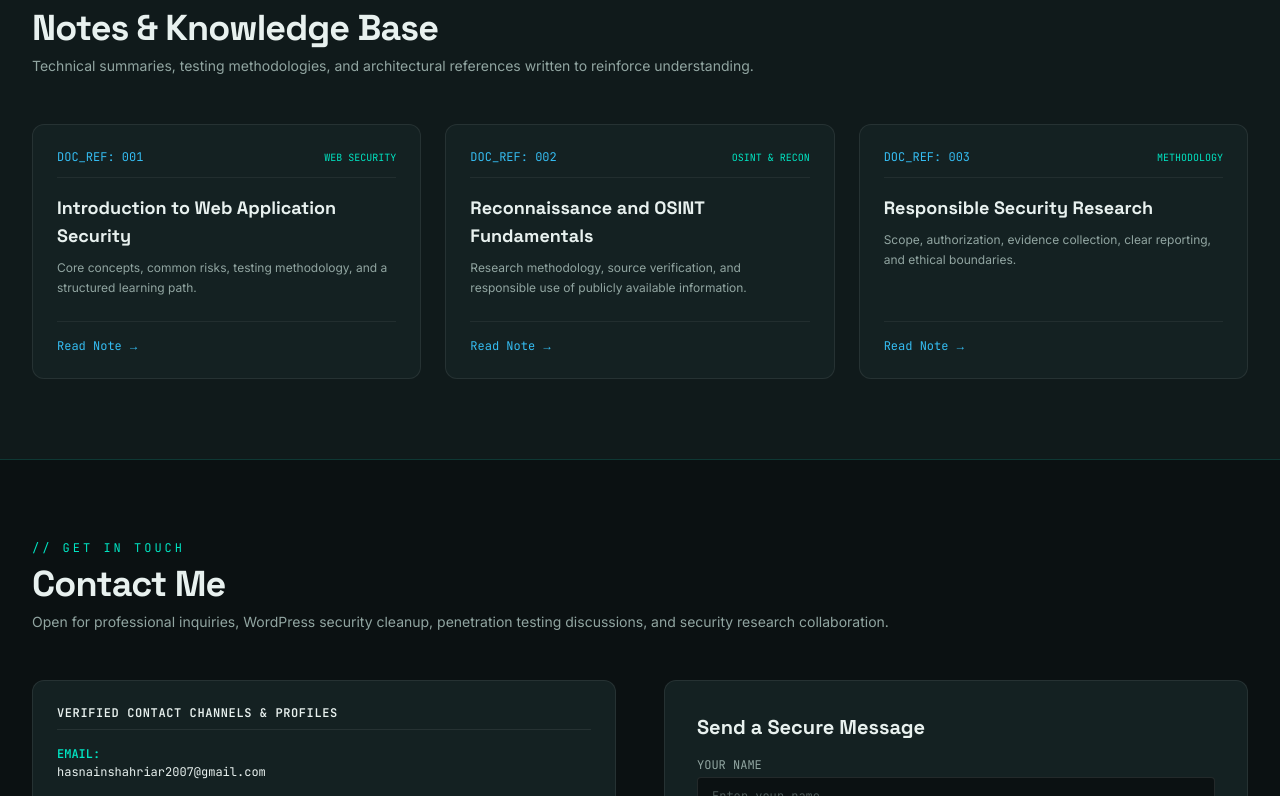
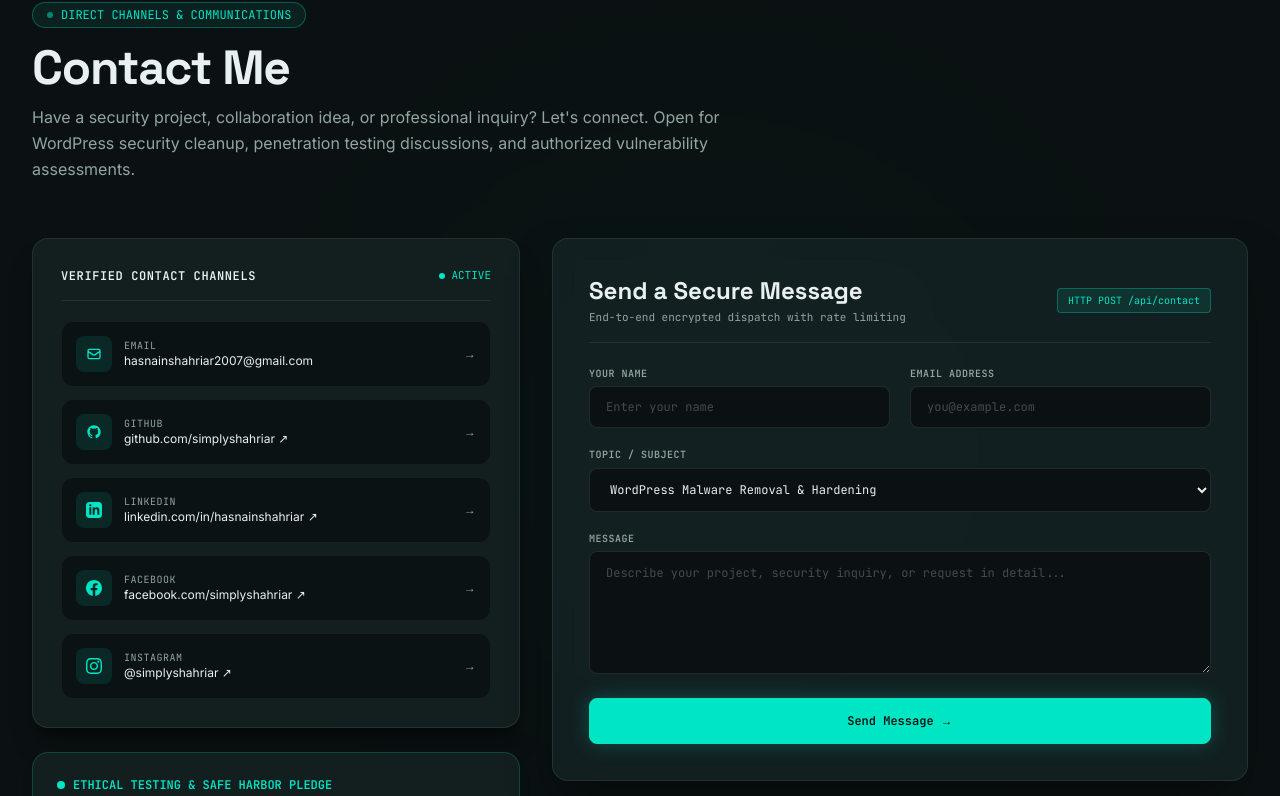
Before and after one commit to simplyshahriar/the-red-devil-portfolio, a Next.js app: page / in a window 1280 px wide. Shown: the part 6624-7420 px from the top of the page. Built offline with nearby package versions, Linux system fonts and the light colour scheme; no server answers.

Commit message:
feat: update penetration testing card, remove notes section and redesign contact

```diff
--- a/src/app/page.tsx
+++ b/src/app/page.tsx
@@ -2,7 +2,7 @@
 
 import { useState, type FormEvent } from "react";
 import Link from "next/link";
-import { projects, researchNotes } from "./lib/data";
+import { projects } from "./lib/data";
 import CertificationsGallery from "./components/CertificationsGallery";
 
 export default function Home() {
@@ -747,10 +747,10 @@ export default function Home() {
                 desc: "Analyzing obfuscated PHP web shells, infected core files, malicious cron jobs, and establishing hardened security configurations for WordPress deployments.",
               },
               {
-                title: "PortSwigger Web Security Academy Labs",
-                category: "PENTESTING LABS",
+                title: "Penetration Testing",
+                category: "PENETRATION TESTING",
                 status: "ACTIVE PRACTICE",
-                desc: "Systematically solving hands-on laboratories covering OWASP Top 10: SQL Injection, Broken Access Control, Authentication vulnerabilities, and SSRF.",
+                desc: "Practicing web application penetration testing through structured security labs, vulnerability assessment, and hands-on learning across OWASP Top 10 security concepts.",
               },
               {
                 title: "System Hacking & Infrastructure Labs",
@@ -798,160 +798,180 @@ export default function Home() {
         </div>
       </section>
 
-      {/* ================= 8. NOTES & KNOWLEDGE BASE ================= */}
-      <section id="notes" className="py-20 border-b border-[#00E5C3]/15 bg-[#101A1B]">
-        <div className="mx-auto max-w-7xl px-4 sm:px-6 lg:px-8">
 
-          <div className="mb-12">
-            <p className="font-mono text-xs uppercase tracking-[0.25em] text-[#00E5C3]">
-              {"// Technical Write-ups & Docs"}
-            </p>
-            <h2 className="mt-2 font-display text-3xl sm:text-4xl font-bold tracking-tight text-[#E8F1EF]">
-              Notes &amp; Knowledge Base
+      {/* ================= 8. CONTACT ================= */}
+      <section id="contact" className="py-24 bg-[#0B1112] relative overflow-hidden">
+        {/* Subtle background glow */}
+        <div
+          aria-hidden="true"
+          className="pointer-events-none absolute right-1/4 top-1/2 -translate-y-1/2 h-[450px] w-[500px] rounded-full bg-[#00E5C3]/[0.03] blur-[140px]"
+        />
+
+        <div className="relative mx-auto max-w-7xl px-4 sm:px-6 lg:px-8">
+
+          <div className="mb-14 max-w-3xl">
+            <div className="inline-flex items-center gap-2 rounded-full border border-[#00E5C3]/30 bg-[#00E5C3]/[0.08] px-3.5 py-1 font-mono text-xs text-[#00E5C3]">
+              <span className="h-1.5 w-1.5 rounded-full bg-[#00E5C3] animate-pulse" />
+              <span>DIRECT CHANNELS &amp; COMMUNICATIONS</span>
+            </div>
+            <h2 className="mt-4 font-display text-3xl sm:text-5xl font-bold tracking-tight text-[#E8F1EF]">
+              Contact Me
             </h2>
-            <p className="mt-2 text-sm text-[#91A5A1]">
-              Technical summaries, testing methodologies, and architectural references written to reinforce understanding.
+            <p className="mt-3 text-base text-[#91A5A1] leading-relaxed">
+              Have a security project, collaboration idea, or professional inquiry? Let&apos;s connect. Open for WordPress security cleanup, penetration testing discussions, and authorized vulnerability assessments.
             </p>
           </div>
 
-          <div className="grid gap-6 md:grid-cols-3">
-            {researchNotes.map((n) => (
-              <div
-                key={n.number}
-                className="flex flex-col justify-between rounded-xl border border-white/[0.08] bg-[#142122] p-6 transition-all hover:border-[#35BDF2]/40 hover:bg-[#1B2B2D]"
-              >
-                <div>
-                  <div className="flex items-center justify-between font-mono text-xs text-[#91A5A1] border-b border-white/[0.06] pb-3">
-                    <span className="text-[#35BDF2]">DOC_REF: {n.number}</span>
-                    <span className="text-[10px] uppercase text-[#00E5C3]">{n.category}</span>
+          <div className="grid gap-8 lg:grid-cols-12 items-start">
+
+            {/* Direct Connect & Info Cards (5 Cols) */}
+            <div className="lg:col-span-5 space-y-6">
+              <div className="rounded-2xl border border-white/[0.08] bg-[#142122]/90 backdrop-blur-md p-6 sm:p-7 shadow-xl shadow-black/40">
+                <div className="flex items-center justify-between border-b border-white/[0.08] pb-4">
+                  <span className="font-mono text-xs font-bold text-[#E8F1EF] uppercase tracking-wider">
+                    Verified Contact Channels
+                  </span>
+                  <span className="font-mono text-[11px] text-[#00E5C3] flex items-center gap-1.5">
+                    <span className="h-1.5 w-1.5 rounded-full bg-[#00E5C3]" />
+                    ACTIVE
+                  </span>
                 </div>
 
-                  <h3 className="mt-4 font-display text-lg font-bold text-[#E8F1EF]">
-                    {n.title}
-                  </h3>
-
-                  <p className="mt-2 text-xs leading-relaxed text-[#91A5A1]">
-                    {n.description}
-                  </p>
+                <div className="mt-5 space-y-3 font-mono text-xs">
+                  {/* Email */}
+                  <a
+                    href="mailto:hasnainshahriar2007@gmail.com"
+                    className="group flex items-center justify-between rounded-xl border border-white/[0.05] bg-[#0B1112]/80 p-3.5 transition-all hover:border-[#00E5C3]/50 hover:bg-[#101A1B]"
+                  >
+                    <div className="flex items-center gap-3">
+                      <div className="flex h-9 w-9 items-center justify-center rounded-lg bg-[#00E5C3]/10 text-[#00E5C3] group-hover:bg-[#00E5C3] group-hover:text-[#0B1112] transition-colors">
+                        <svg className="h-4 w-4" fill="none" viewBox="0 0 24 24" stroke="currentColor">
+                          <path strokeLinecap="round" strokeLinejoin="round" strokeWidth={2} d="M3 8l7.89 5.26a2 2 0 002.22 0L21 8M5 19h14a2 2 0 002-2V7a2 2 0 00-2-2H5a2 2 0 00-2 2v10a2 2 0 002 2z" />
+                        </svg>
                       </div>
-
-                <div className="mt-6 border-t border-white/[0.06] pt-4 font-mono text-xs">
-                  <Link
-                    href={`/research/${n.slug}`}
-                    className="inline-flex items-center gap-1.5 text-[#35BDF2] hover:underline"
-                  >
-                    <span>Read Note</span>
-                    <span>→</span>
-                  </Link>
+                      <div>
+                        <span className="text-[10px] text-[#91A5A1] uppercase tracking-wider block">Email</span>
+                        <span className="text-[#E8F1EF] group-hover:text-[#00E5C3] transition-colors font-sans text-xs">hasnainshahriar2007@gmail.com</span>
                       </div>
                     </div>
-            ))}
-          </div>
+                    <span className="text-[#91A5A1] group-hover:text-[#00E5C3] transition-transform group-hover:translate-x-0.5">→</span>
+                  </a>
 
-        </div>
-      </section>
-
-      {/* ================= 9. CONTACT ================= */}
-      <section id="contact" className="py-20 bg-[#0B1112]">
-        <div className="mx-auto max-w-7xl px-4 sm:px-6 lg:px-8">
-
-          <div className="mb-12">
-            <p className="font-mono text-xs uppercase tracking-[0.25em] text-[#00E5C3]">
-              {"// Get In Touch"}
-            </p>
-            <h2 className="mt-2 font-display text-3xl sm:text-4xl font-bold tracking-tight text-[#E8F1EF]">
-              Contact Me
-            </h2>
-            <p className="mt-2 text-sm text-[#91A5A1]">
-              Open for professional inquiries, WordPress security cleanup, penetration testing discussions, and security research collaboration.
-            </p>
-          </div>
-
-          <div className="grid gap-12 lg:grid-cols-2">
-
-            {/* Direct Connect Info */}
-            <div className="space-y-6">
-              <div className="rounded-xl border border-white/[0.08] bg-[#142122] p-6 space-y-4 font-mono text-xs">
-                <p className="font-bold text-[#E8F1EF] uppercase tracking-wider border-b border-white/[0.08] pb-2">
-                  Verified Contact Channels &amp; Profiles
-                </p>
-
-                <div className="space-y-3.5 text-[#91A5A1]">
-                  <div>
-                    <span className="text-[#00E5C3] block font-semibold mb-0.5">EMAIL:</span>
-                    <a
-                      href="mailto:hasnainshahriar2007@gmail.com"
-                      className="text-[#E8F1EF] hover:underline"
-                    >
-                      hasnainshahriar2007@gmail.com
-                    </a>
-                  </div>
-
-                  <div>
-                    <span className="text-[#00E5C3] block font-semibold mb-0.5">GITHUB:</span>
+                  {/* GitHub */}
                   <a
                     href="https://github.com/simplyshahriar"
                     target="_blank"
                     rel="noopener noreferrer"
-                      className="text-[#E8F1EF] hover:underline"
+                    className="group flex items-center justify-between rounded-xl border border-white/[0.05] bg-[#0B1112]/80 p-3.5 transition-all hover:border-[#00E5C3]/50 hover:bg-[#101A1B]"
                   >
-                      github.com/simplyshahriar ↗
+                    <div className="flex items-center gap-3">
+                      <div className="flex h-9 w-9 items-center justify-center rounded-lg bg-[#00E5C3]/10 text-[#00E5C3] group-hover:bg-[#00E5C3] group-hover:text-[#0B1112] transition-colors">
+                        <svg className="h-4 w-4" fill="currentColor" viewBox="0 0 24 24">
+                          <path fillRule="evenodd" clipRule="evenodd" d="M12 2C6.477 2 2 6.484 2 12.017c0 4.425 2.865 8.18 6.839 9.504.5.092.682-.217.682-.483 0-.237-.008-.868-.013-1.703-2.782.605-3.369-1.343-3.369-1.343-.454-1.158-1.11-1.466-1.11-1.466-.908-.62.069-.608.069-.608 1.003.07 1.53 1.032 1.53 1.032.892 1.53 2.341 1.088 2.91.832.092-.647.35-1.088.636-1.338-2.22-.253-4.555-1.113-4.555-4.951 0-1.093.39-1.988 1.029-2.688-.103-.253-.446-1.272.098-2.65 0 0 .84-.27 2.75 1.026A9.564 9.564 0 0112 6.844c.85.004 1.705.115 2.504.337 1.909-1.296 2.747-1.027 2.747-1.027.546 1.379.202 2.398.1 2.651.64.7 1.028 1.595 1.028 2.688 0 3.848-2.339 4.695-4.566 4.943.359.309.678.92.678 1.855 0 1.338-.012 2.419-.012 2.747 0 .268.18.58.688.482A10.019 10.019 0 0022 12.017C22 6.484 17.522 2 12 2z" />
+                        </svg>
+                      </div>
+                      <div>
+                        <span className="text-[10px] text-[#91A5A1] uppercase tracking-wider block">GitHub</span>
+                        <span className="text-[#E8F1EF] group-hover:text-[#00E5C3] transition-colors font-sans text-xs">github.com/simplyshahriar ↗</span>
+                      </div>
+                    </div>
+                    <span className="text-[#91A5A1] group-hover:text-[#00E5C3] transition-transform group-hover:translate-x-0.5">→</span>
                   </a>
-                  </div>
 
-                  <div>
-                    <span className="text-[#00E5C3] block font-semibold mb-0.5">LINKEDIN:</span>
+                  {/* LinkedIn */}
                   <a
                     href="https://www.linkedin.com/in/hasnainshahriar/"
                     target="_blank"
                     rel="noopener noreferrer"
-                      className="text-[#E8F1EF] hover:underline"
+                    className="group flex items-center justify-between rounded-xl border border-white/[0.05] bg-[#0B1112]/80 p-3.5 transition-all hover:border-[#00E5C3]/50 hover:bg-[#101A1B]"
                   >
-                      linkedin.com/in/hasnainshahriar ↗
+                    <div className="flex items-center gap-3">
+                      <div className="flex h-9 w-9 items-center justify-center rounded-lg bg-[#00E5C3]/10 text-[#00E5C3] group-hover:bg-[#00E5C3] group-hover:text-[#0B1112] transition-colors">
+                        <svg className="h-4 w-4" fill="currentColor" viewBox="0 0 24 24">
+                          <path d="M19 0h-14c-2.761 0-5 2.239-5 5v14c0 2.761 2.239 5 5 5h14c2.762 0 5-2.239 5-5v-14c0-2.761-2.238-5-5-5zm-11 19h-3v-11h3v11zm-1.5-12.268c-.966 0-1.75-.79-1.75-1.764s.784-1.764 1.75-1.764 1.75.79 1.75 1.764-.783 1.764-1.75 1.764zm13.5 12.268h-3v-5.604c0-3.368-4-3.113-4 0v5.604h-3v-11h3v1.765c1.396-2.586 7-2.777 7 2.476v6.759z" />
+                        </svg>
+                      </div>
+                      <div>
+                        <span className="text-[10px] text-[#91A5A1] uppercase tracking-wider block">LinkedIn</span>
+                        <span className="text-[#E8F1EF] group-hover:text-[#00E5C3] transition-colors font-sans text-xs">linkedin.com/in/hasnainshahriar ↗</span>
+                      </div>
+                    </div>
+                    <span className="text-[#91A5A1] group-hover:text-[#00E5C3] transition-transform group-hover:translate-x-0.5">→</span>
                   </a>
-                  </div>
 
-                  <div>
-                    <span className="text-[#00E5C3] block font-semibold mb-0.5">FACEBOOK:</span>
+                  {/* Facebook */}
                   <a
                     href="https://www.facebook.com/simplyshahriar"
                     target="_blank"
                     rel="noopener noreferrer"
-                      className="text-[#E8F1EF] hover:underline"
+                    className="group flex items-center justify-between rounded-xl border border-white/[0.05] bg-[#0B1112]/80 p-3.5 transition-all hover:border-[#00E5C3]/50 hover:bg-[#101A1B]"
                   >
-                      facebook.com/simplyshahriar ↗
+                    <div className="flex items-center gap-3">
+                      <div className="flex h-9 w-9 items-center justify-center rounded-lg bg-[#00E5C3]/10 text-[#00E5C3] group-hover:bg-[#00E5C3] group-hover:text-[#0B1112] transition-colors">
+                        <svg className="h-4 w-4" fill="currentColor" viewBox="0 0 24 24">
+                          <path d="M24 12.073c0-6.627-5.373-12-12-12s-12 5.373-12 12c0 5.99 4.388 10.954 10.125 11.854v-8.385H7.078v-3.47h3.047V9.43c0-3.007 1.792-4.669 4.533-4.669 1.312 0 2.686.235 2.686.235v2.953H15.83c-1.491 0-1.956.925-1.956 1.874v2.25h3.328l-.532 3.47h-2.796v8.385C19.612 23.027 24 18.062 24 12.073z" />
+                        </svg>
+                      </div>
+                      <div>
+                        <span className="text-[10px] text-[#91A5A1] uppercase tracking-wider block">Facebook</span>
+                        <span className="text-[#E8F1EF] group-hover:text-[#00E5C3] transition-colors font-sans text-xs">facebook.com/simplyshahriar ↗</span>
+                      </div>
+                    </div>
+                    <span className="text-[#91A5A1] group-hover:text-[#00E5C3] transition-transform group-hover:translate-x-0.5">→</span>
                   </a>
-                  </div>
 
-                  <div>
-                    <span className="text-[#00E5C3] block font-semibold mb-0.5">INSTAGRAM:</span>
+                  {/* Instagram */}
                   <a
                     href="https://www.instagram.com/simplyshahriar/"
                     target="_blank"
                     rel="noopener noreferrer"
-                      className="text-[#E8F1EF] hover:underline"
+                    className="group flex items-center justify-between rounded-xl border border-white/[0.05] bg-[#0B1112]/80 p-3.5 transition-all hover:border-[#00E5C3]/50 hover:bg-[#101A1B]"
                   >
-                      instagram.com/simplyshahriar ↗
+                    <div className="flex items-center gap-3">
+                      <div className="flex h-9 w-9 items-center justify-center rounded-lg bg-[#00E5C3]/10 text-[#00E5C3] group-hover:bg-[#00E5C3] group-hover:text-[#0B1112] transition-colors">
+                        <svg className="h-4 w-4" fill="currentColor" viewBox="0 0 24 24">
+                          <path d="M12 2.163c3.204 0 3.584.012 4.85.07 3.252.148 4.771 1.691 4.919 4.919.058 1.265.069 1.645.069 4.849 0 3.205-.012 3.584-.069 4.849-.149 3.225-1.664 4.771-4.919 4.919-1.266.058-1.644.07-4.85.07-3.204 0-3.584-.012-4.849-.07-3.26-.149-4.771-1.699-4.919-4.92-.058-1.265-.07-1.644-.07-4.849 0-3.204.013-3.583.07-4.849.149-3.227 1.664-4.771 4.919-4.919 1.266-.057 1.645-.069 4.849-.069zm0-2.163c-3.259 0-3.667.014-4.947.072-4.358.2-6.78 2.618-6.98 6.98-.059 1.281-.073 1.689-.073 4.948 0 3.259.014 3.668.072 4.948.2 4.358 2.618 6.78 6.98 6.98 1.281.058 1.689.072 4.948.072 3.259 0 3.668-.014 4.948-.072 4.354-.2 6.782-2.618 6.979-6.98.059-1.28.073-1.689.073-4.948 0-3.259-.014-3.667-.072-4.947-.196-4.354-2.617-6.78-6.979-6.98-1.281-.059-1.69-.073-4.949-.073zm0 5.838c-3.403 0-6.162 2.759-6.162 6.162s2.759 6.163 6.162 6.163 6.162-2.759 6.162-6.163c0-3.403-2.759-6.162-6.162-6.162zm0 10.162c-2.209 0-4-1.79-4-4 0-2.209 1.791-4 4-4s4 1.791 4 4c0 2.21-1.791 4-4 4zm6.406-11.845c-.796 0-1.441.645-1.441 1.44s.645 1.44 1.441 1.44c.795 0 1.439-.645 1.439-1.44s-.644-1.44-1.439-1.44z" />
+                        </svg>
+                      </div>
+                      <div>
+                        <span className="text-[10px] text-[#91A5A1] uppercase tracking-wider block">Instagram</span>
+                        <span className="text-[#E8F1EF] group-hover:text-[#00E5C3] transition-colors font-sans text-xs">@simplyshahriar ↗</span>
+                      </div>
+                    </div>
+                    <span className="text-[#91A5A1] group-hover:text-[#00E5C3] transition-transform group-hover:translate-x-0.5">→</span>
                   </a>
                 </div>
               </div>
+
+              {/* Ethical Testing Pledge */}
+              <div className="rounded-2xl border border-[#00E5C3]/20 bg-[#142122]/90 backdrop-blur-md p-6 font-mono text-xs text-[#91A5A1] space-y-2.5 shadow-lg">
+                <div className="flex items-center gap-2 text-[#00E5C3] font-bold">
+                  <span className="h-2 w-2 rounded-full bg-[#00E5C3]" />
+                  <span>ETHICAL TESTING &amp; SAFE HARBOR PLEDGE</span>
                 </div>
-
-              <div className="rounded-xl border border-[#00E5C3]/20 bg-[#142122] p-6 font-mono text-xs text-[#91A5A1] space-y-2">
-                <p className="text-[#00E5C3] font-bold">ETHICAL TESTING &amp; SAFE HARBOR PLEDGE</p>
                 <p className="leading-relaxed text-[11px]">
                   All testing conducted during my learning and research is strictly authorized, bounded by platform terms or isolated virtual environments. I adhere strictly to responsible disclosure principles and never perform uncoordinated intrusive testing.
                 </p>
               </div>
             </div>
 
-            {/* Functional Contact Form */}
-            <div className="rounded-xl border border-white/[0.08] bg-[#142122] p-6 sm:p-8">
-              <h3 className="font-display text-xl font-bold text-[#E8F1EF] mb-4">
+            {/* Functional Contact Form Card (7 Cols) */}
+            <div className="lg:col-span-7 rounded-2xl border border-white/[0.08] bg-[#142122]/95 backdrop-blur-md p-6 sm:p-9 shadow-2xl shadow-black/50">
+              <div className="flex items-center justify-between border-b border-white/[0.08] pb-4 mb-6">
+                <div>
+                  <h3 className="font-display text-2xl font-bold text-[#E8F1EF]">
                     Send a Secure Message
                   </h3>
+                  <p className="font-mono text-[11px] text-[#91A5A1] mt-0.5">
+                    End-to-end encrypted dispatch with rate limiting
+                  </p>
+                </div>
+                <span className="hidden sm:inline-block rounded border border-[#00E5C3]/30 bg-[#00E5C3]/10 px-2.5 py-1 font-mono text-[10px] text-[#00E5C3]">
+                  HTTP POST /api/contact
+                </span>
+              </div>
 
-              <form onSubmit={handleSubmit} className="space-y-4 font-mono text-xs">
+              <form onSubmit={handleSubmit} className="space-y-5 font-mono text-xs">
                 {/* Honeypot */}
                 <div className="hidden">
                   <input
@@ -964,8 +984,9 @@ export default function Home() {
                   />
                 </div>
 
+                <div className="grid gap-5 sm:grid-cols-2">
                   <div>
-                  <label className="block text-[#91A5A1] uppercase mb-1">
+                    <label className="block text-[#91A5A1] uppercase mb-1.5 font-semibold text-[10px] tracking-wider">
                       Your Name
                     </label>
                     <input
@@ -976,12 +997,12 @@ export default function Home() {
                       value={form.name}
                       onChange={(e) => setForm({ ...form, name: e.target.value })}
                       placeholder="Enter your name"
-                    className="w-full rounded border border-white/[0.1] bg-[#0B1112] px-3.5 py-2.5 text-[#E8F1EF] outline-none placeholder:text-[#91A5A1]/50 focus:border-[#00E5C3]"
+                      className="w-full rounded-lg border border-white/[0.1] bg-[#0B1112] px-4 py-3 text-[#E8F1EF] outline-none placeholder:text-[#91A5A1]/40 focus:border-[#00E5C3] focus:ring-1 focus:ring-[#00E5C3] transition-all"
                     />
                   </div>
 
                   <div>
-                  <label className="block text-[#91A5A1] uppercase mb-1">
+                    <label className="block text-[#91A5A1] uppercase mb-1.5 font-semibold text-[10px] tracking-wider">
                       Email Address
                     </label>
                     <input
@@ -991,18 +1012,19 @@ export default function Home() {
                       value={form.email}
                       onChange={(e) => setForm({ ...form, email: e.target.value })}
                       placeholder="you@example.com"
-                    className="w-full rounded border border-white/[0.1] bg-[#0B1112] px-3.5 py-2.5 text-[#E8F1EF] outline-none placeholder:text-[#91A5A1]/50 focus:border-[#00E5C3]"
+                      className="w-full rounded-lg border border-white/[0.1] bg-[#0B1112] px-4 py-3 text-[#E8F1EF] outline-none placeholder:text-[#91A5A1]/40 focus:border-[#00E5C3] focus:ring-1 focus:ring-[#00E5C3] transition-all"
                     />
+                  </div>
                 </div>
 
                 <div>
-                  <label className="block text-[#91A5A1] uppercase mb-1">
+                  <label className="block text-[#91A5A1] uppercase mb-1.5 font-semibold text-[10px] tracking-wider">
                     Topic / Subject
                   </label>
                   <select
                     value={form.topic}
                     onChange={(e) => setForm({ ...form, topic: e.target.value })}
-                    className="w-full rounded border border-white/[0.1] bg-[#0B1112] px-3.5 py-2.5 text-[#E8F1EF] outline-none focus:border-[#00E5C3]"
+                    className="w-full rounded-lg border border-white/[0.1] bg-[#0B1112] px-4 py-3 text-[#E8F1EF] outline-none focus:border-[#00E5C3] focus:ring-1 focus:ring-[#00E5C3] transition-all"
                   >
                     <option value="WordPress Security & Malware Removal">WordPress Malware Removal &amp; Hardening</option>
                     <option value="Penetration Testing Inquiry">Web Application Penetration Testing</option>
@@ -1014,7 +1036,7 @@ export default function Home() {
                 </div>
 
                 <div>
-                  <label className="block text-[#91A5A1] uppercase mb-1">
+                  <label className="block text-[#91A5A1] uppercase mb-1.5 font-semibold text-[10px] tracking-wider">
                     Message
                   </label>
                   <textarea
@@ -1024,23 +1046,23 @@ export default function Home() {
                     rows={5}
                     value={form.message}
                     onChange={(e) => setForm({ ...form, message: e.target.value })}
-                    placeholder="Describe your inquiry, project scope, or message..."
-                    className="w-full rounded border border-white/[0.1] bg-[#0B1112] px-3.5 py-2.5 text-[#E8F1EF] outline-none placeholder:text-[#91A5A1]/50 focus:border-[#00E5C3]"
+                    placeholder="Describe your project, security inquiry, or request in detail..."
+                    className="w-full rounded-lg border border-white/[0.1] bg-[#0B1112] px-4 py-3 text-[#E8F1EF] outline-none placeholder:text-[#91A5A1]/40 focus:border-[#00E5C3] focus:ring-1 focus:ring-[#00E5C3] transition-all leading-relaxed"
                   />
                 </div>
 
                 <button
                   type="submit"
                   disabled={submitting}
-                  className="w-full rounded border border-[#00E5C3] bg-[#00E5C3] py-3 text-xs font-semibold text-[#0B1112] shadow-[0_0_15px_rgba(0,229,195,0.2)] transition-all hover:bg-[#35BDF2] hover:border-[#35BDF2] disabled:opacity-50"
+                  className="w-full rounded-lg border border-[#00E5C3] bg-[#00E5C3] py-3.5 text-xs font-semibold text-[#0B1112] shadow-[0_0_20px_rgba(0,229,195,0.25)] transition-all hover:bg-[#35BDF2] hover:border-[#35BDF2] hover:shadow-[0_0_25px_rgba(53,189,242,0.35)] disabled:opacity-50 cursor-pointer"
                 >
-                  {submitting ? "Sending Message..." : "Send Message →"}
+                  {submitting ? "Transmitting Message..." : "Send Message →"}
                 </button>
 
                 {status && (
                   <div
                     role="status"
-                    className="rounded border border-[#00E5C3]/30 bg-[#00E5C3]/10 p-3 text-xs text-[#00E5C3]"
+                    className="rounded-lg border border-[#00E5C3]/40 bg-[#00E5C3]/10 p-3.5 text-xs text-[#00E5C3]"
                   >
                     {status}
                   </div>
```
Lines whose indentation alone changed are shown as unchanged.
